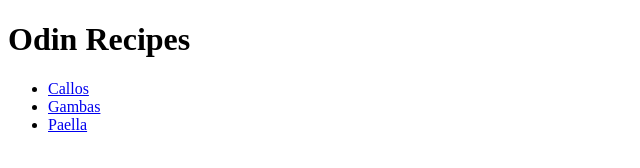
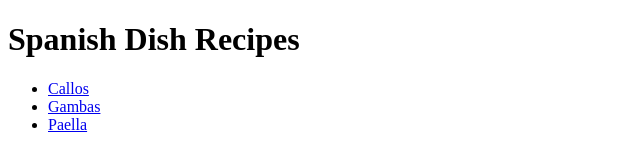
Before and after one commit to gasparjuico/odin-recipes, a plain HTML site: page index.html in a window 1280 px wide. Shown: the whole page, without its empty margins (0-640 px from the left). Drawn offline with Linux system fonts and the light colour scheme.

Commit message:
Fix title and heading on index.html

```diff
--- a/index.html
+++ b/index.html
@@ -3,10 +3,10 @@
 <head>
     <meta charset="UTF-8">
     <meta name="viewport" content="width=device-width, initial-scale=1.0">
-    <title>Recipes</title>
+    <title>Odin|Recipes</title>
 </head>
 <body>
-    <h1>Odin Recipes</h1>
+    <h1>Spanish Dish Recipes</h1>
     <ul>
         <li><a href="recipes/callos.html">Callos</a></li>
         <li><a href="recipes/gambas.html">Gambas</a></li>
```
